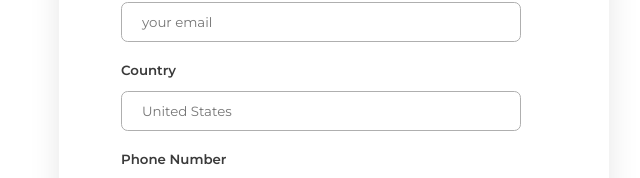
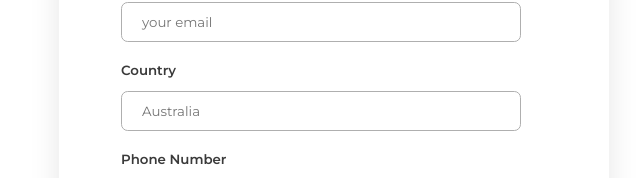
Before and after one commit to Seyi-dev1/takashi, a React (Vite) app: page /register in a window 1280 px wide. Shown: the part 596-774 px from the top of the page, without its empty margins (306-946 px from the left). Built offline with nearby package versions, Linux system fonts and the light colour scheme.

Commit message:
correcting country placeholder

```diff
--- a/src/pages/home/pages/sign-up-form/SignUpForm.jsx
+++ b/src/pages/home/pages/sign-up-form/SignUpForm.jsx
@@ -139,7 +139,7 @@ const SignUp = () => {
                 required={true}
                 id="country"
                 label="Country"
-                placeholder="United States"
+                placeholder="Australia"
               />
               <CInput
                 type="text"
```
